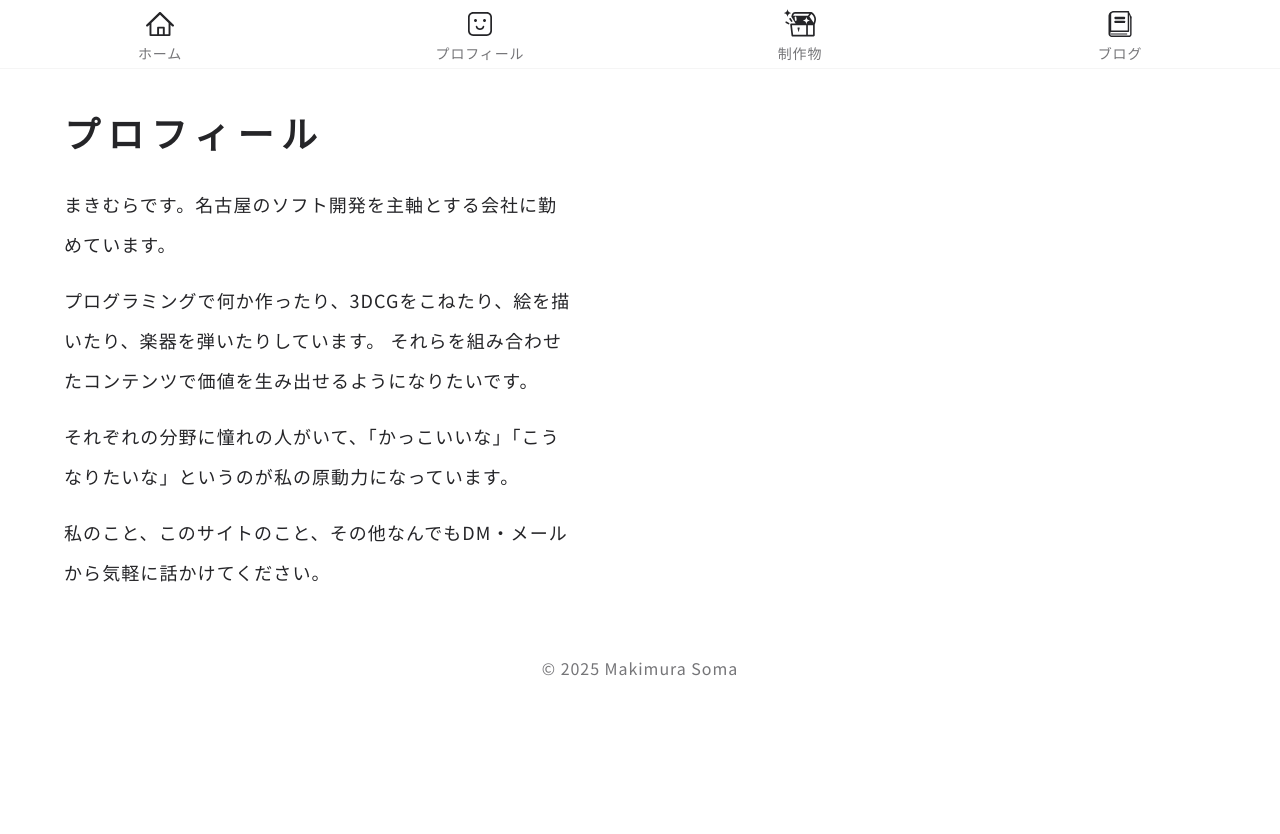
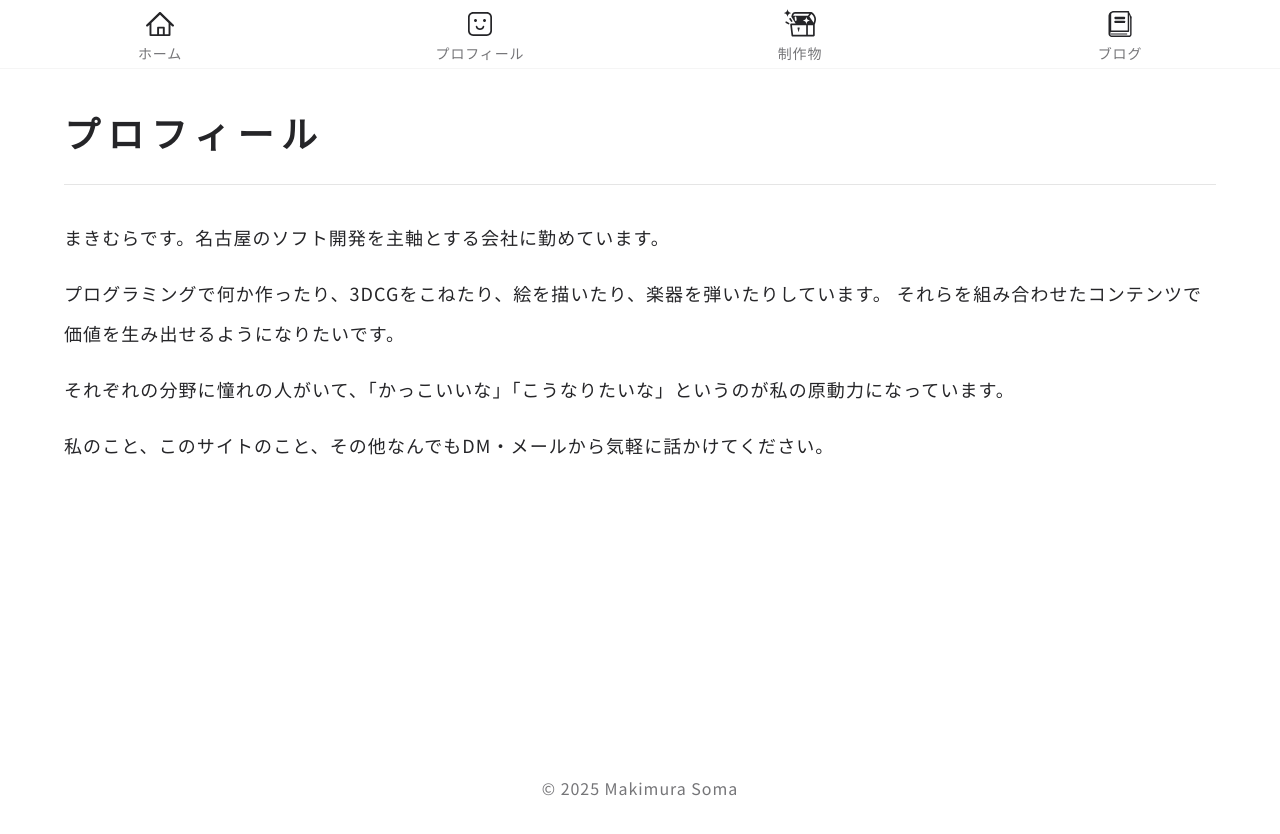
Before and after one commit to makim0939/portfolio, a Next.js app: page /about in a window 1280 px wide. Shown: the top 834 px of the page. Before the commit the page ends 800 px from the top, so only its background shows below. Built offline with nearby package versions, Linux system fonts and the light colour scheme.

Commit message:
fix: Aboutページで、max-widthを指定して、中央に配置するように変更

```diff
--- a/src/app/about/page.tsx
+++ b/src/app/about/page.tsx
@@ -3,10 +3,13 @@ import { Text } from "@/components/ui/Text";
 
 export default function AboutPage() {
 	return (
-		<main className=" lg:w-[40vw] ">
-			<Text variant="h1" className="mb-8">
-				プロフィール
-			</Text>
+		<main className=" min-h-[75vh] lg:max-w-6xl lg:m-auto ">
+			<header>
+				<Text variant="h1" className="mb-8">
+					プロフィール
+				</Text>
+				<hr className="my-8" />
+			</header>
 			<FadeInContainer className="[&>*]:my-8 [&>div]:md:my-4">
 				<Text>まきむらです。名古屋のソフト開発を主軸とする会社に勤めています。</Text>
 				<Text>
```
